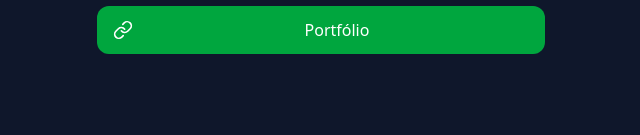
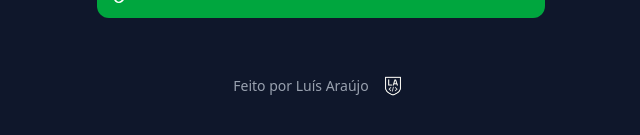
Before and after one commit to LuisAraujo-Dev/linktree, a Next.js app: page / in a window 1280 px wide. Shown: the part 549-684 px from the top of the page, without its empty margins (319-959 px from the left). Built offline with nearby package versions, Linux system fonts and the light colour scheme.

Commit message:
feat: implementa rodapé com logomarca e link para portfólio

```diff
--- a/src/app/page.tsx
+++ b/src/app/page.tsx
@@ -1,3 +1,4 @@
+import { Footer } from "@/components/Footer";
 import { LinkButton } from "@/components/LinkButton";
 import { Profile } from "@/components/Profile";
 import { links } from "@/data/links";
@@ -18,6 +19,9 @@ export default function Home() {
           <LinkButton key={index} {...link}/>
         ))}
       </div>
+
+      <Footer/>
     </main>
+
   );
 }
--- /dev/null
+++ b/src/components/Footer/index.tsx
@@ -0,0 +1,24 @@
+import Image from "next/image";
+
+export function Footer() {
+  return (
+    <footer className="flex items-center justify-center gap-2 text-sm text-gray-400 mt-10">
+      <a
+        href="https://luisaraujo.dev" // Altere se seu domínio for diferente
+        target="_blank"
+        rel="noopener noreferrer"
+        className="flex items-center gap-2 hover:text-white transition"
+        aria-label="Ir para o portfólio de Luís Araújo"
+      >
+        <span>Feito por Luís Araújo</span>
+        <Image
+          src="/images/logo-la.png"
+          alt="Logomarca LA"
+          width={45}
+          height={45}
+          className="w-6 h-6 sm:w-8 sm:h-8"
+        />
+      </a>
+    </footer>
+  );
+}
```
Also changed, not shown: public/images/logo-la.png (added).
